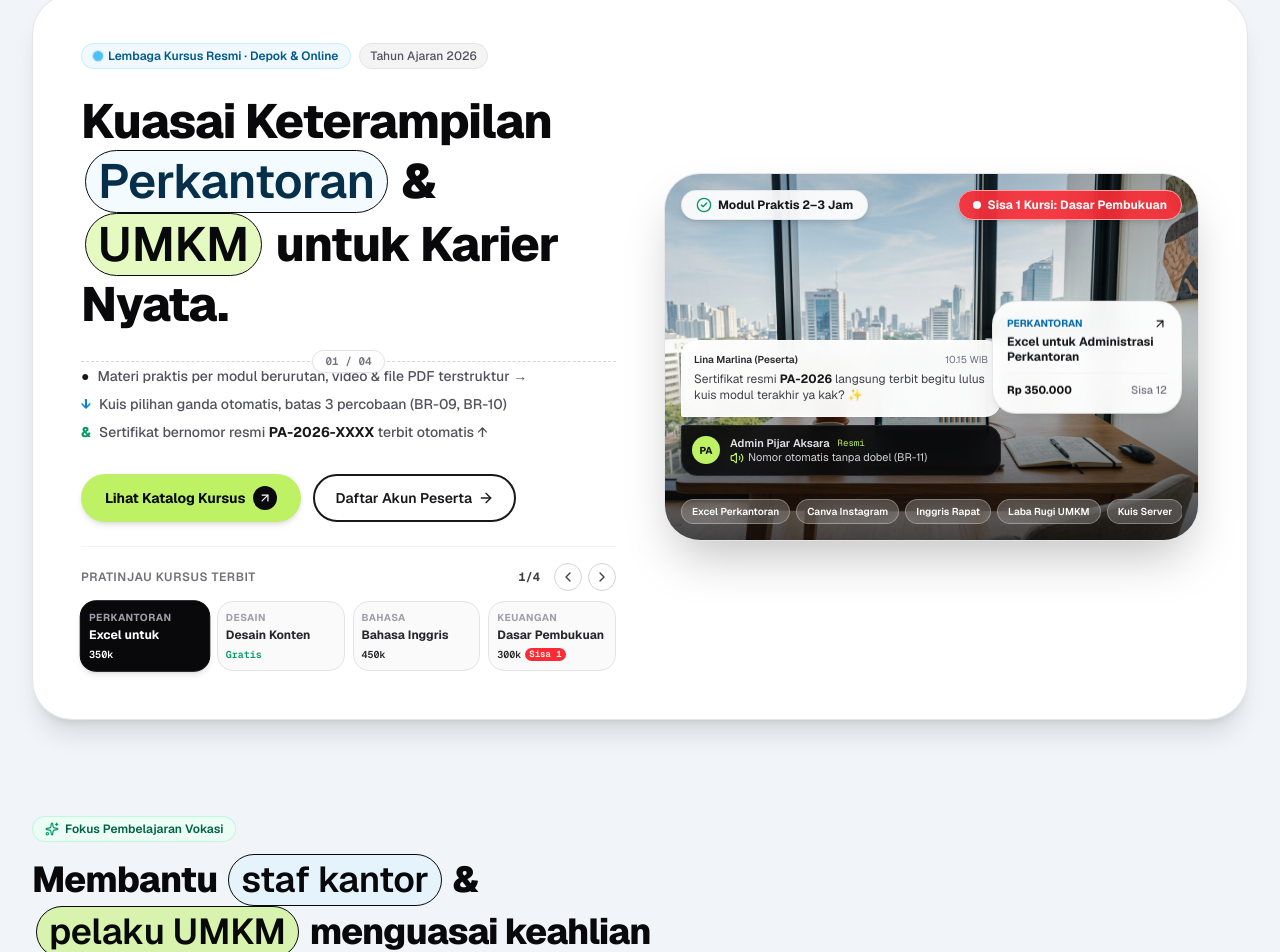
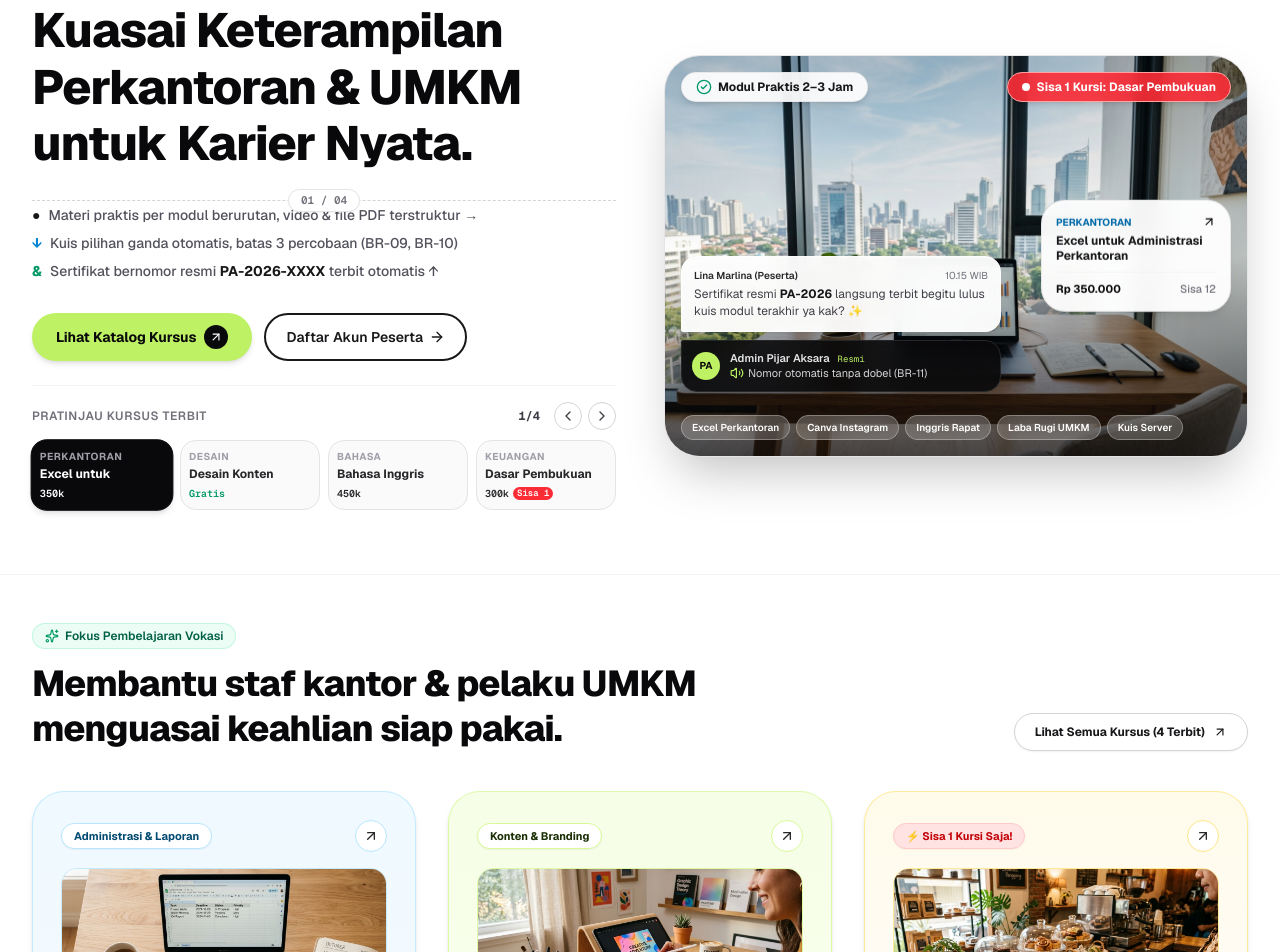
Before and after one commit to salmouzx/kursus-pijar-aksara-salma, a Next.js app: page / in a window 1280 px wide. Shown: the part 84-1036 px from the top of the page. Built offline with nearby package versions, Linux system fonts and the light colour scheme.

Commit message:
fix(ui): buat background full-width responsif, hapus badge lama, dan bersihkan tipografi headline

```diff
--- a/src/app/globals.css
+++ b/src/app/globals.css
@@ -42,7 +42,7 @@
 }
 
 body {
-  background-color: #f1f5f9;
+  background-color: #ffffff;
   color: var(--foreground);
   font-family: var(--font-sans);
   -webkit-font-smoothing: antialiased;
--- a/src/app/page.tsx
+++ b/src/app/page.tsx
@@ -60,7 +60,7 @@ export default function HomePage() {
   };
 
   return (
-    <div className="min-h-screen bg-[#f1f5f9] flex flex-col selection:bg-[#bef264] selection:text-zinc-950 font-sans">
+    <div className="min-h-screen bg-white flex flex-col selection:bg-[#bef264] selection:text-zinc-950 font-sans">
 
       {/* Top Banner when a user/role is active */}
       {currentUser && (
--- a/src/components/features-organic-section.tsx
+++ b/src/components/features-organic-section.tsx
@@ -26,15 +26,7 @@ export function FeaturesOrganicSection({ onSelectCourse, onScrollToCatalog }: Fe
             <span>Fokus Pembelajaran Vokasi</span>
           </div>
           <h2 className="text-2xl sm:text-3xl lg:text-4xl font-extrabold tracking-tight text-zinc-950 leading-tight">
-            Membantu{" "}
-            <span className="pill-outline bg-sky-100/70 border-zinc-900 mx-1">
-              staf kantor
-            </span>{" "}
-            &{" "}
-            <span className="pill-outline bg-[#bef264]/50 border-zinc-900 mx-1">
-              pelaku UMKM
-            </span>{" "}
-            menguasai keahlian siap pakai.
+            Membantu staf kantor & pelaku UMKM menguasai keahlian siap pakai.
           </h2>
         </div>
 
--- a/src/components/hero-section.tsx
+++ b/src/components/hero-section.tsx
@@ -37,36 +37,16 @@ export function HeroSection({ onSelectCourse, onOpenAuth, onScrollToCatalog }: H
   };
 
   return (
-    <section className="w-full max-w-7xl mx-auto px-4 sm:px-6 lg:px-8 pt-4 pb-12">
-      {/* Outer Squircle Container - inspired by download.jpeg layout */}
-      <div className="bg-white rounded-[32px] sm:rounded-[40px] border border-zinc-200/90 shadow-xl overflow-hidden p-6 sm:p-8 lg:p-12 transition-all">
+    <section className="w-full bg-white pt-2 sm:pt-6 pb-12 sm:pb-16 border-b border-zinc-100">
+      <div className="max-w-7xl mx-auto px-4 sm:px-6 lg:px-8">
         <div className="grid grid-cols-1 lg:grid-cols-12 gap-8 lg:gap-12 items-center">
 
           {/* Left Column: Bold Typography & Content */}
           <div className="lg:col-span-6 flex flex-col justify-between space-y-6">
 
-            {/* Top pill badge */}
-            <div className="flex flex-wrap items-center gap-2">
-              <span className="inline-flex items-center gap-1.5 px-3 py-1 rounded-full text-xs font-semibold bg-sky-50 text-sky-800 border border-sky-200/60">
-                <span className="w-2 h-2 rounded-full bg-sky-500 animate-ping"></span>
-                Lembaga Kursus Resmi · Depok & Online
-              </span>
-              <span className="inline-flex items-center gap-1 px-2.5 py-1 rounded-full text-xs font-medium bg-zinc-100 text-zinc-600 border border-zinc-200">
-                Tahun Ajaran 2026
-              </span>
-            </div>
-
-            {/* Main Editorial Headline with Pill Capsules (inspired by download (1).jpeg) */}
+            {/* Main Editorial Headline */}
             <h1 className="text-3xl sm:text-4xl lg:text-5xl font-extrabold tracking-tight text-zinc-950 leading-[1.18]">
-              Kuasai Keterampilan{" "}
-              <span className="pill-outline bg-sky-50/70 text-sky-950 border-sky-950 mx-1">
-                Perkantoran
-              </span>{" "}
-              &{" "}
-              <span className="pill-outline bg-[#bef264]/40 text-zinc-950 border-zinc-950 mx-1">
-                UMKM
-              </span>{" "}
-              untuk Karier Nyata.
+              Kuasai Keterampilan Perkantoran & UMKM untuk Karier Nyata.
             </h1>
 
             {/* Dotted separator with centered oval index (inspired by download.jpeg) */}
```
